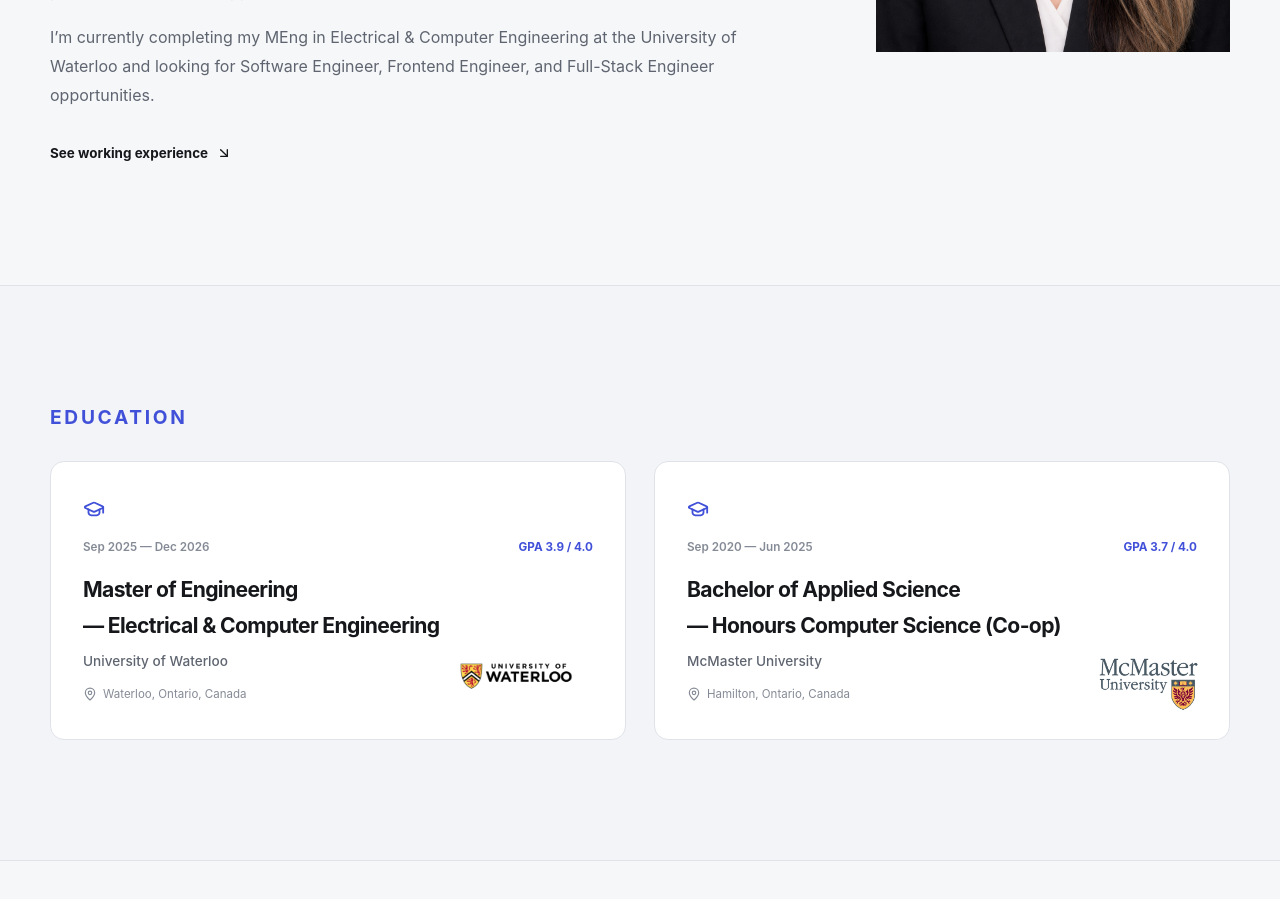
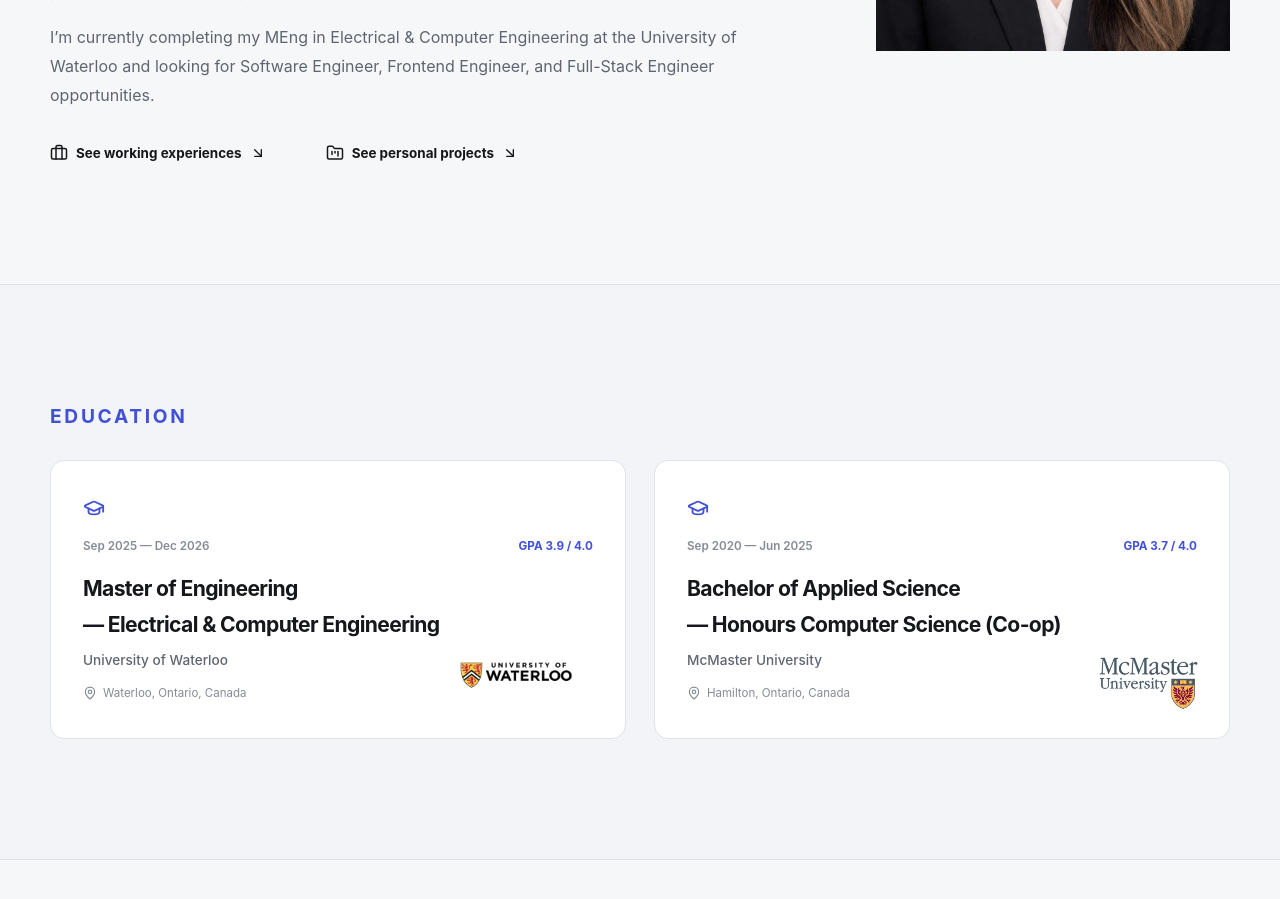
Before and after one commit to jqiwen/Portfolio, a React (Vite) app: page / in a window 1280 px wide. Shown: the part 1520-2419 px from the top of the page. Built offline with nearby package versions, Linux system fonts and the light colour scheme.

Commit message:
update resume

```diff
--- a/src/components/About.tsx
+++ b/src/components/About.tsx
@@ -1,4 +1,6 @@
-import { ArrowDownRight } from 'lucide-react'
+import {   ArrowDownRight,
+  Briefcase,
+  FolderKanban, } from 'lucide-react'
 import { SectionHeading } from './SectionHeading'
 
 const aboutData = {
@@ -32,10 +34,19 @@ export function About() {
               </p>
             ))}
 
-            <a className="text-link" href="#experience">
-              See working experience
-              <ArrowDownRight aria-hidden="true" size={16} />
-            </a>
+            <div className="about-links">
+              <a className="text-link" href="#experience">
+                <Briefcase aria-hidden="true" size={18} />
+                See working experiences
+                <ArrowDownRight aria-hidden="true" size={16} />
+              </a>
+
+              <a className="text-link" href="#projects">
+                <FolderKanban aria-hidden="true" size={18} />
+                See personal projects
+                <ArrowDownRight aria-hidden="true" size={16} />
+              </a>
+            </div>
           </div>
 
           <div className="about-photo">
--- a/src/index.css
+++ b/src/index.css
@@ -625,6 +625,12 @@ ul {
   line-height: 1.8;
 }
 
+.about-links {
+  display: flex;
+  align-items: center;
+  gap: 60px;
+}
+
 .text-link {
   display: inline-flex;
   align-items: center;
```
Also changed, not shown: 1 other file (tests, documents, lock files or other folders).
